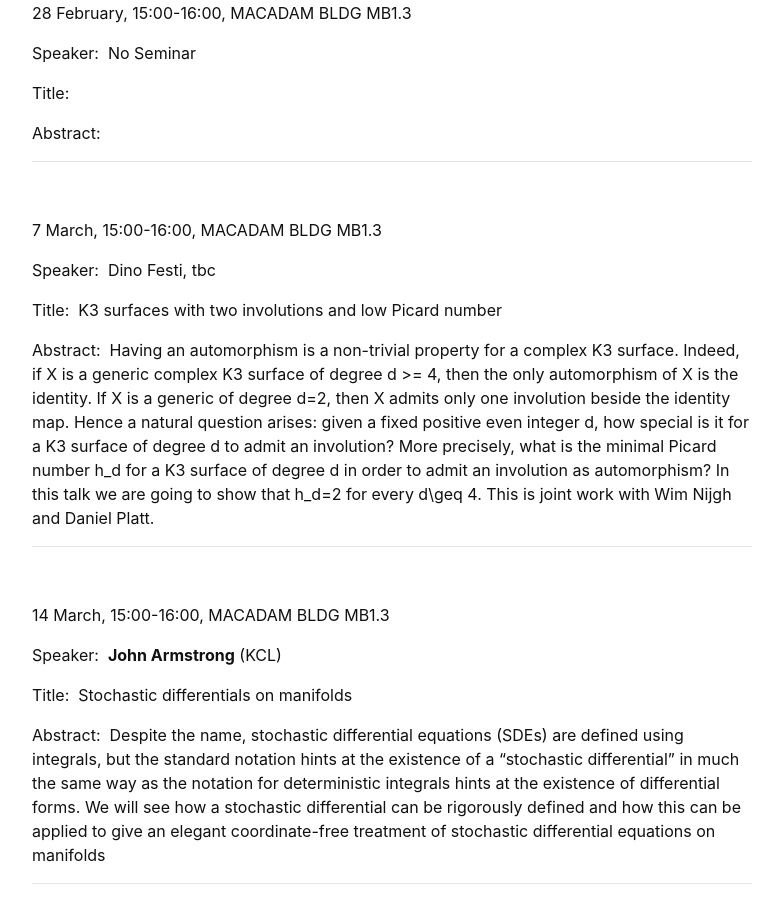
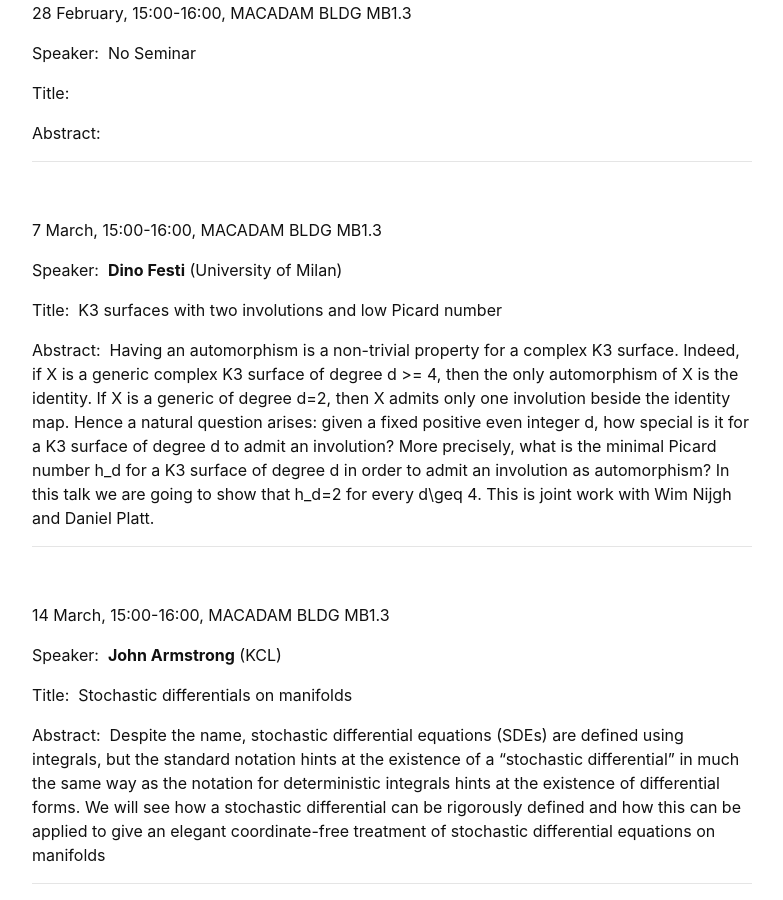
Before and after one commit to kcl-geometry-seminar/kcl-geometry-seminar.github.io, a Jekyll site: the page built from pages/index.md, in a window 1280 px wide and 900 px high, scrolled down 2126 px. Shown: the whole window, without its empty margins (248-1031 px from the left). Built offline with Jekyll 4.4.1, drawn with Linux system fonts in a browser that asks for light colours; formulas are drawn with MathJax 3; a script that is not in the unit is left out.

Commit message:
Correct formatting

```diff
--- a/pages/index.md
+++ b/pages/index.md
@@ -90,7 +90,7 @@ Abstract:&nbsp;
 
 7 March, 15:00-16:00, MACADAM BLDG MB1.3
 
-Speaker:&nbsp; Dino Festi, tbc
+Speaker:&nbsp; **Dino Festi** (University of Milan)
 
 Title:&nbsp; K3 surfaces with two involutions and low Picard number
 
```
